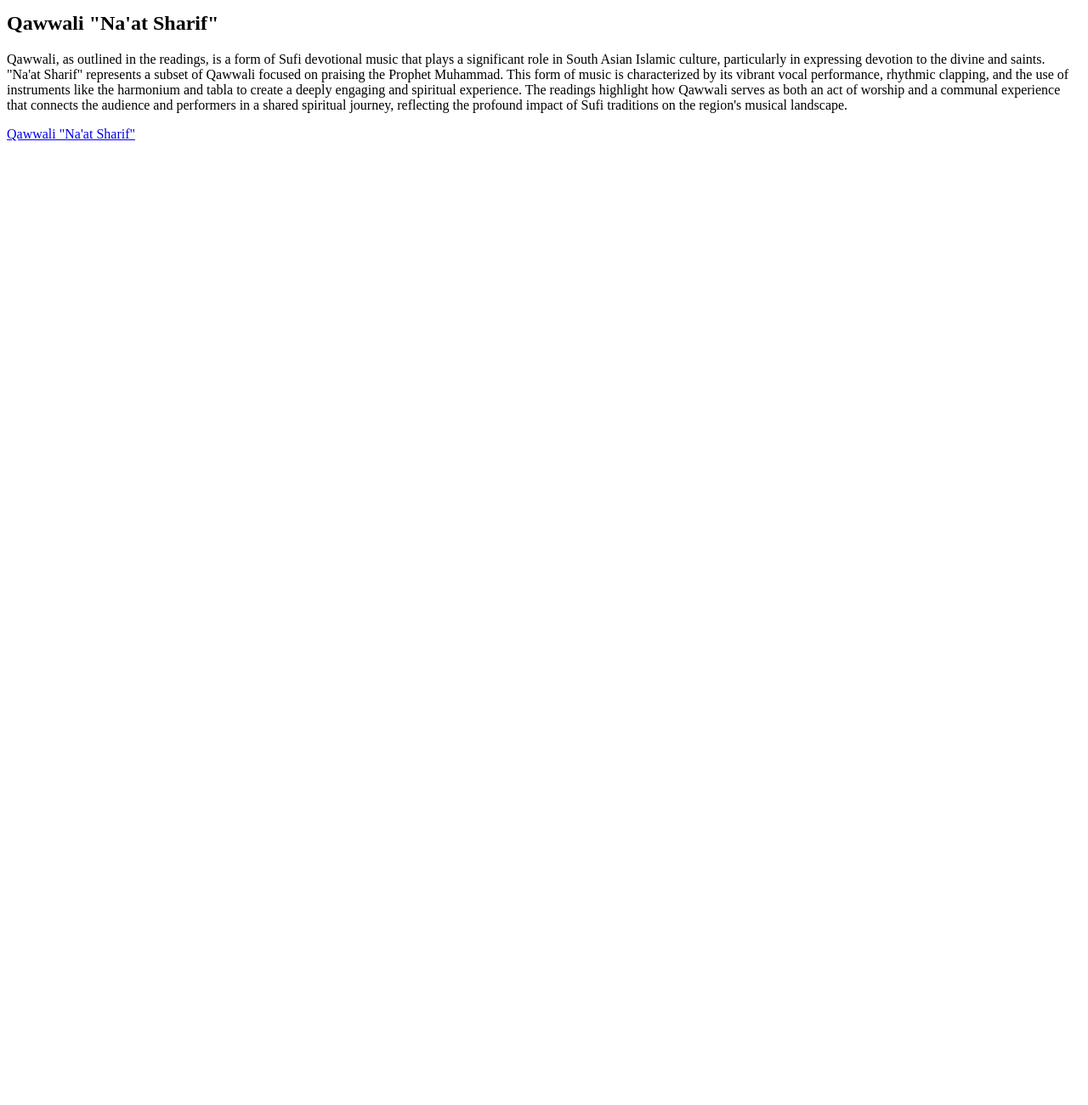
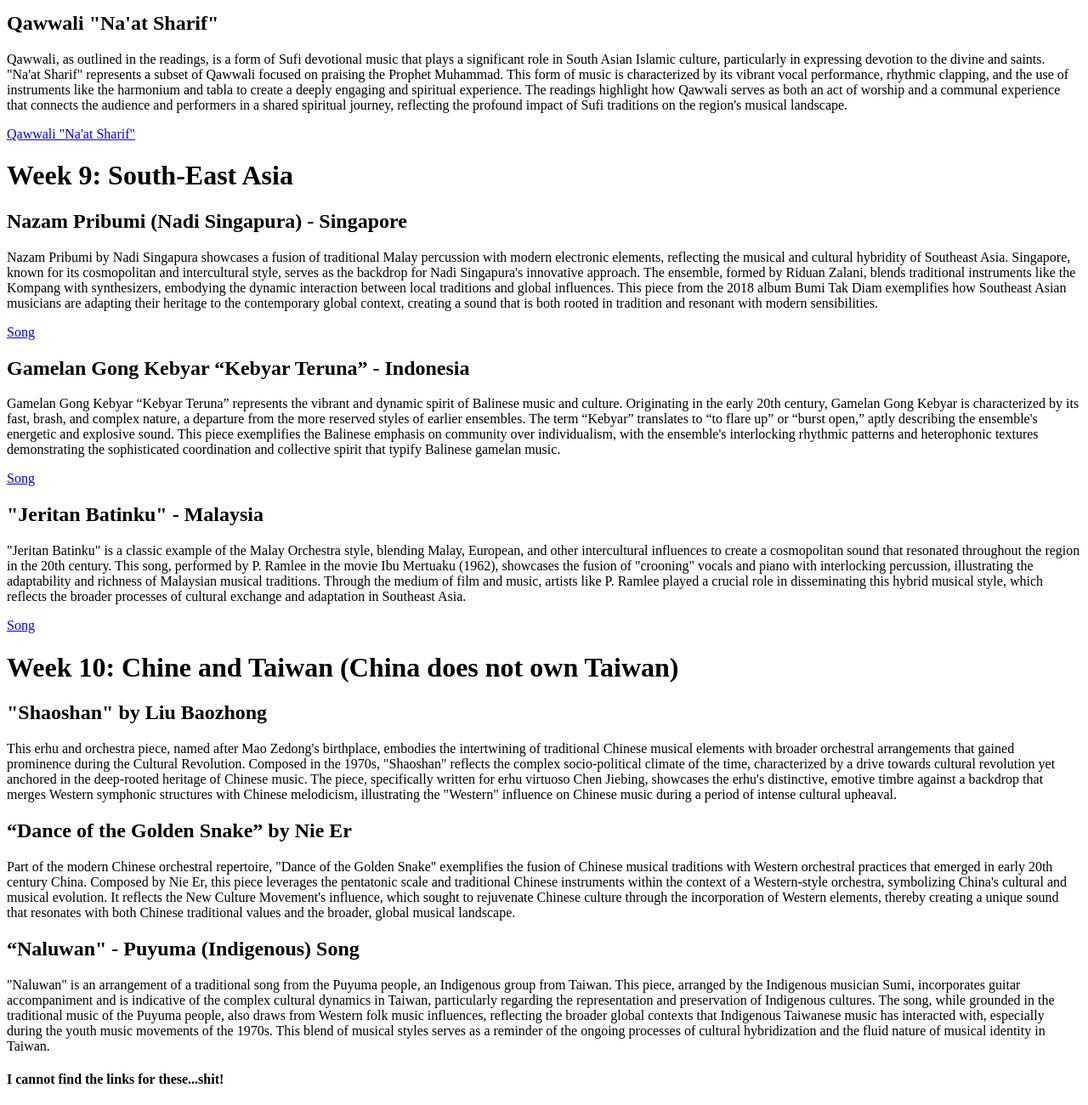
Before and after one commit to aclarke500/musc-289-study-site, a plain HTML site: page index.html in a window 1280 px wide. Shown: the part 972-2272 px from the top of the page at 85% size. Before the commit the page ends 1147 px from the top, so only its background shows below. Drawn offline with Linux system fonts and the light colour scheme.

Commit message:
added more weeks

```diff
--- a/index.html
+++ b/index.html
@@ -33,11 +33,40 @@
     <p>Qawwali, as outlined in the readings, is a form of Sufi devotional music that plays a significant role in South Asian Islamic culture, particularly in expressing devotion to the divine and saints. "Na'at Sharif" represents a subset of Qawwali focused on praising the Prophet Muhammad. This form of music is characterized by its vibrant vocal performance, rhythmic clapping, and the use of instruments like the harmonium and tabla to create a deeply engaging and spiritual experience. The readings highlight how Qawwali serves as both an act of worship and a communal experience that connects the audience and performers in a shared spiritual journey, reflecting the profound impact of Sufi traditions on the region's musical landscape.</p>
     <a href="https://open.spotify.com/track/5hEZW96pQ0gb9VQrs6UmlP?si=oTg0r0HjQuGa38GtYv-kHg&nd=1">Qawwali "Na'at Sharif"</a>
 
+    <h1>Week 9: South-East Asia</h1>
+    <h2>Nazam Pribumi (Nadi Singapura) - Singapore</h2>
+<p>Nazam Pribumi by Nadi Singapura showcases a fusion of traditional Malay percussion with modern electronic elements, reflecting the musical and cultural hybridity of Southeast Asia. Singapore, known for its cosmopolitan and intercultural style, serves as the backdrop for Nadi Singapura's innovative approach. The ensemble, formed by Riduan Zalani, blends traditional instruments like the Kompang with synthesizers, embodying the dynamic interaction between local traditions and global influences. This piece from the 2018 album Bumi Tak Diam exemplifies how Southeast Asian musicians are adapting their heritage to the contemporary global context, creating a sound that is both rooted in tradition and resonant with modern sensibilities.</p>
+  <a href="https://open.spotify.com/track/5QUMSc3Kq6JwiXMPwGJzYX?si=834vLx9XQ0C01sYxevrqdg&nd=1">Song</a>
+
+<h2>Gamelan Gong Kebyar “Kebyar Teruna” - Indonesia</h2>
+<p>Gamelan Gong Kebyar “Kebyar Teruna” represents the vibrant and dynamic spirit of Balinese music and culture. Originating in the early 20th century, Gamelan Gong Kebyar is characterized by its fast, brash, and complex nature, a departure from the more reserved styles of earlier ensembles. The term “Kebyar” translates to “to flare up” or “burst open,” aptly describing the ensemble's energetic and explosive sound. This piece exemplifies the Balinese emphasis on community over individualism, with the ensemble's interlocking rhythmic patterns and heterophonic textures demonstrating the sophisticated coordination and collective spirit that typify Balinese gamelan music.</p>
+<a href="http://54.209.4.192/textbooks/9781138101463/7.3/">Song</a>
+
+<h2>"Jeritan Batinku" - Malaysia</h2>
+<p>"Jeritan Batinku" is a classic example of the Malay Orchestra style, blending Malay, European, and other intercultural influences to create a cosmopolitan sound that resonated throughout the region in the 20th century. This song, performed by P. Ramlee in the movie Ibu Mertuaku (1962), showcases the fusion of "crooning" vocals and piano with interlocking percussion, illustrating the adaptability and richness of Malaysian musical traditions. Through the medium of film and music, artists like P. Ramlee played a crucial role in disseminating this hybrid musical style, which reflects the broader processes of cultural exchange and adaptation in Southeast Asia.</p>
+<a href="https://open.spotify.com/track/5Wnm3DrbQppsybZ0fcFx8A">Song</a>
 
 
 
 
+<h1>Week 10: Chine and Taiwan (China does not own Taiwan)</h1>
 
+<h2>"Shaoshan" by Liu Baozhong</h2>
+<p>
+This erhu and orchestra piece, named after Mao Zedong's birthplace, embodies the intertwining of traditional Chinese musical elements with broader orchestral arrangements that gained prominence during the Cultural Revolution. Composed in the 1970s, "Shaoshan" reflects the complex socio-political climate of the time, characterized by a drive towards cultural revolution yet anchored in the deep-rooted heritage of Chinese music. The piece, specifically written for erhu virtuoso Chen Jiebing, showcases the erhu's distinctive, emotive timbre against a backdrop that merges Western symphonic structures with Chinese melodicism, illustrating the "Western" influence on Chinese music during a period of intense cultural upheaval.
+</p>
+
+<h2>“Dance of the Golden Snake” by Nie Er</h2>
+<p>
+Part of the modern Chinese orchestral repertoire, "Dance of the Golden Snake" exemplifies the fusion of Chinese musical traditions with Western orchestral practices that emerged in early 20th century China. Composed by Nie Er, this piece leverages the pentatonic scale and traditional Chinese instruments within the context of a Western-style orchestra, symbolizing China's cultural and musical evolution. It reflects the New Culture Movement's influence, which sought to rejuvenate Chinese culture through the incorporation of Western elements, thereby creating a unique sound that resonates with both Chinese traditional values and the broader, global musical landscape.
+</p>
+
+<h2>“Naluwan" - Puyuma (Indigenous) Song</h2>
+<p>
+"Naluwan" is an arrangement of a traditional song from the Puyuma people, an Indigenous group from Taiwan. This piece, arranged by the Indigenous musician Sumi, incorporates guitar accompaniment and is indicative of the complex cultural dynamics in Taiwan, particularly regarding the representation and preservation of Indigenous cultures. The song, while grounded in the traditional music of the Puyuma people, also draws from Western folk music influences, reflecting the broader global contexts that Indigenous Taiwanese music has interacted with, especially during the youth music movements of the 1970s. This blend of musical styles serves as a reminder of the ongoing processes of cultural hybridization and the fluid nature of musical identity in Taiwan.
+</p>
+
+<h4>I cannot find the links for these...shit!</h4>
 
 </body>
 </html>
```
